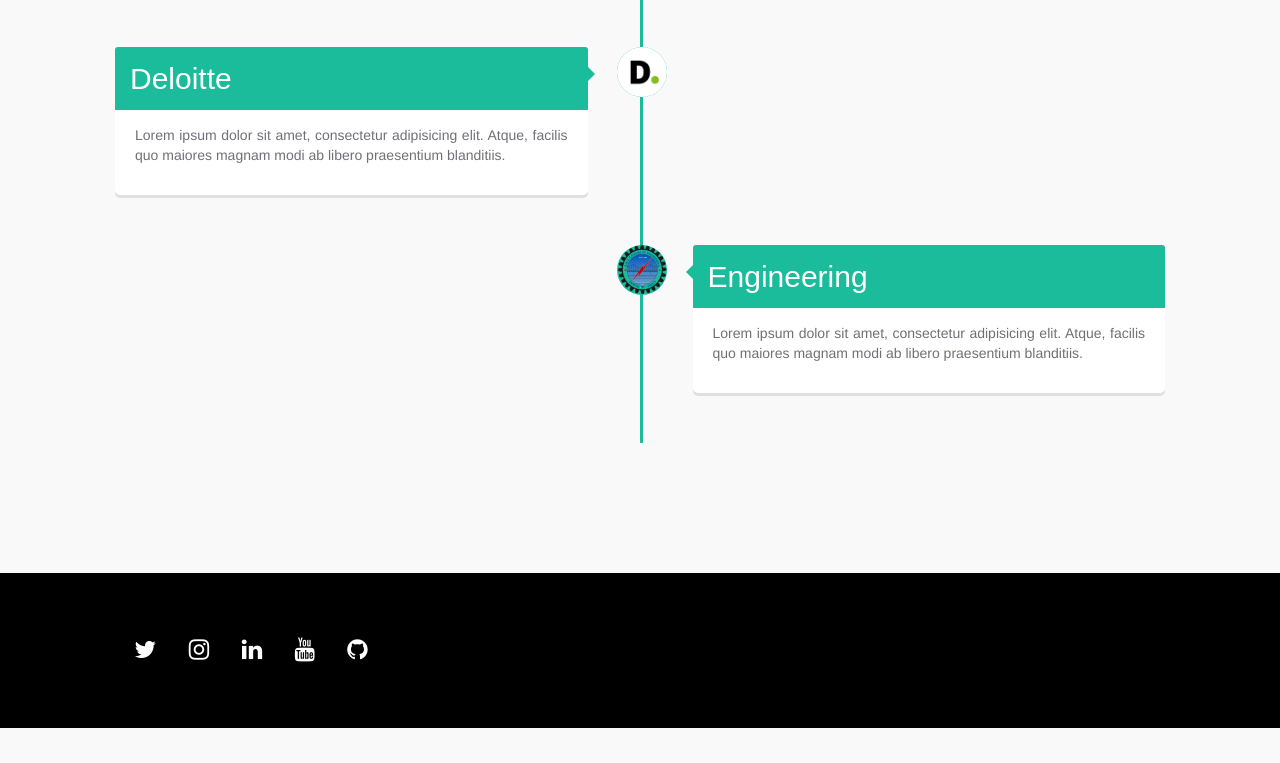
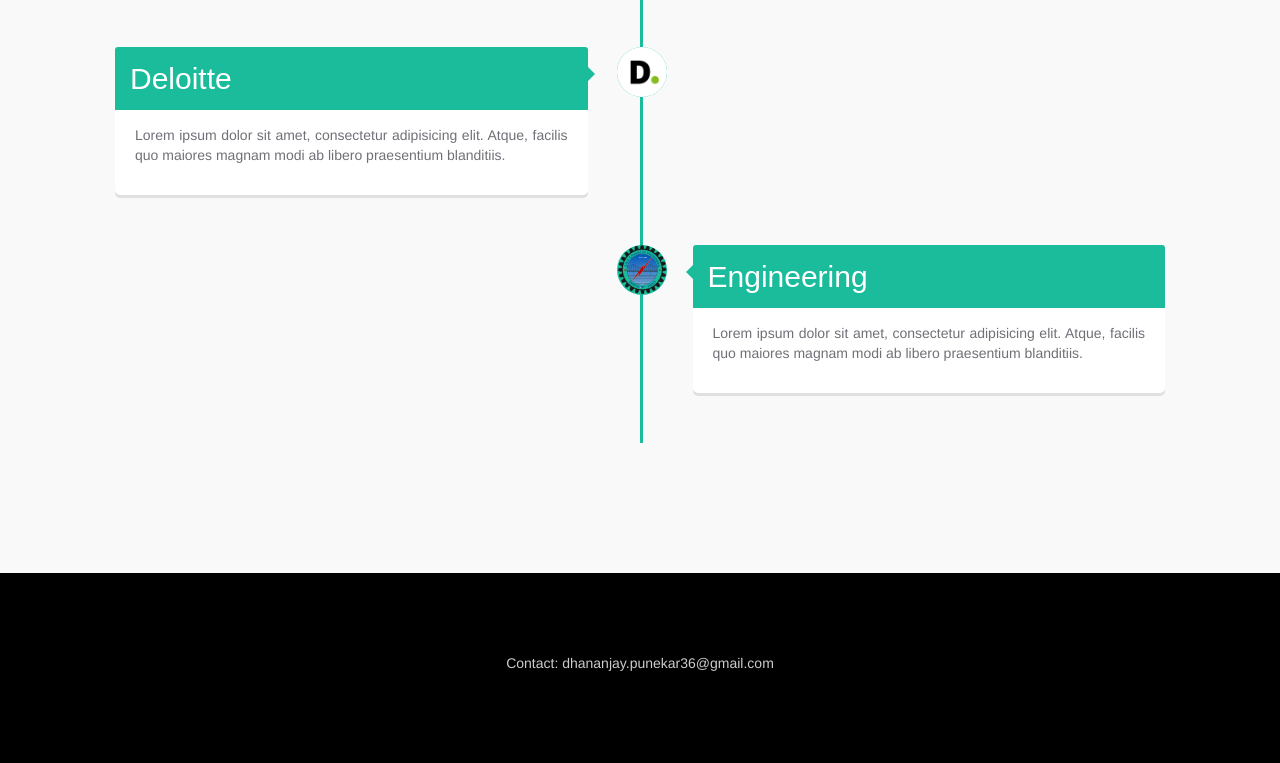
Before and after one commit to DhananjayPunekar/resume, a plain HTML site: page index.html in a window 1280 px wide. Shown: the part 2955-3718 px from the top of the page. Before the commit the page ends 3683 px from the top, so only its background shows below. Drawn offline with nearby package versions, Linux system fonts and the light colour scheme.

Commit message:
Update index.html

```diff
--- a/index.html
+++ b/index.html
@@ -339,18 +339,9 @@
                 </div> -->
 
 
-                <div class="col-md-4">
+                <div class="col-md-12 text-center">
                     <div class="social-footer">
-                        <a href="http://www.twitter.com/izzydoesizzy" target=
-                        "_blank"><i class="fa fa-twitter"></i></a> <a href=
-                        "http://www.instagram.com/izzydoesizzy" target=
-                        "_blank"><i class="fa fa-instagram"></i></a> <a href=
-                        "https://ca.linkedin.com/in/ipiyale" target=
-                        "_blank"><i class="fa fa-linkedin"></i></a>  <a href=
-                        "http://www.youtube.com/user/izzydoesizzy" target=
-                        "_blank"><i class="fa fa-youtube"></i></a> <a href=
-                        "http://www.github.com/izzydoesizzy" target=
-                        "_blank"><i class="fa fa-github"></i></a>
+                        <p>Contact: dhananjay.punekar36@gmail.com</p>
                     </div> <!-- /social footer -->
                 </div> <!-- /col-md-4 -->
             </div><!-- /row -->
```
